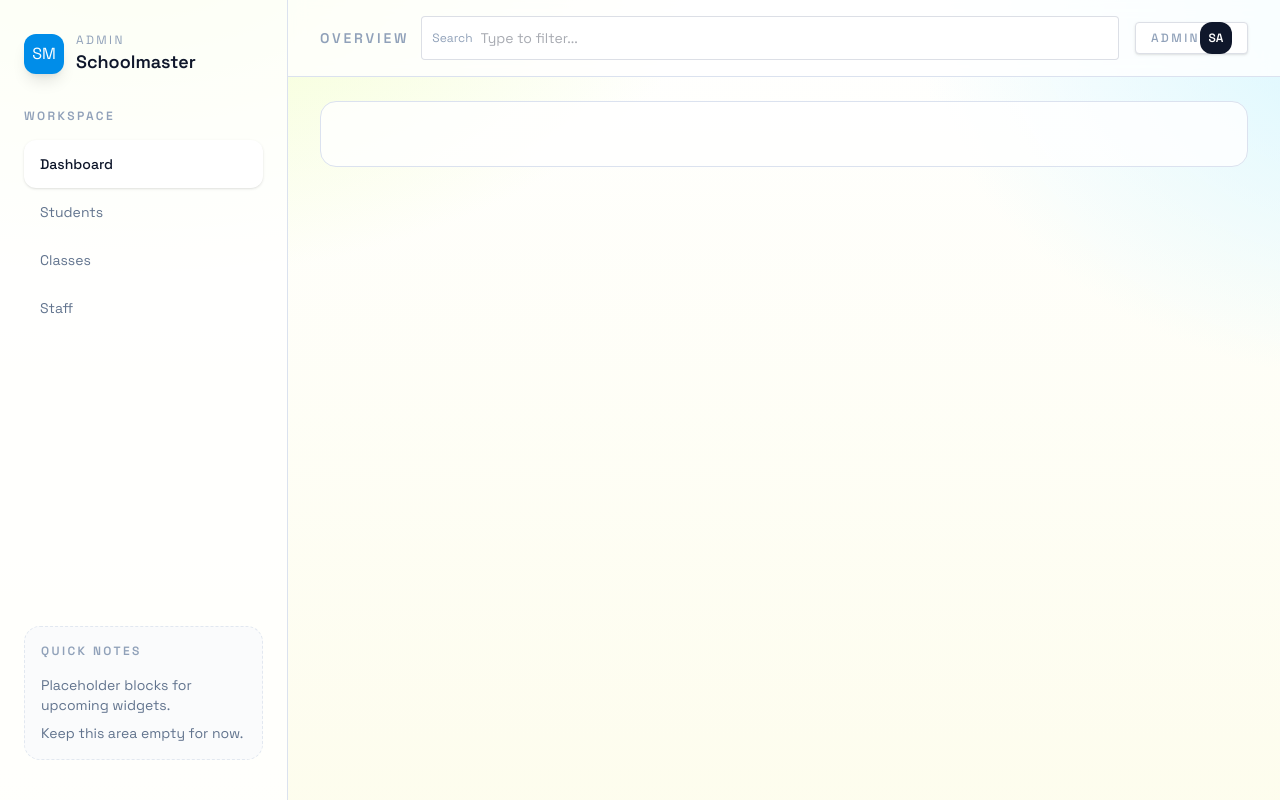
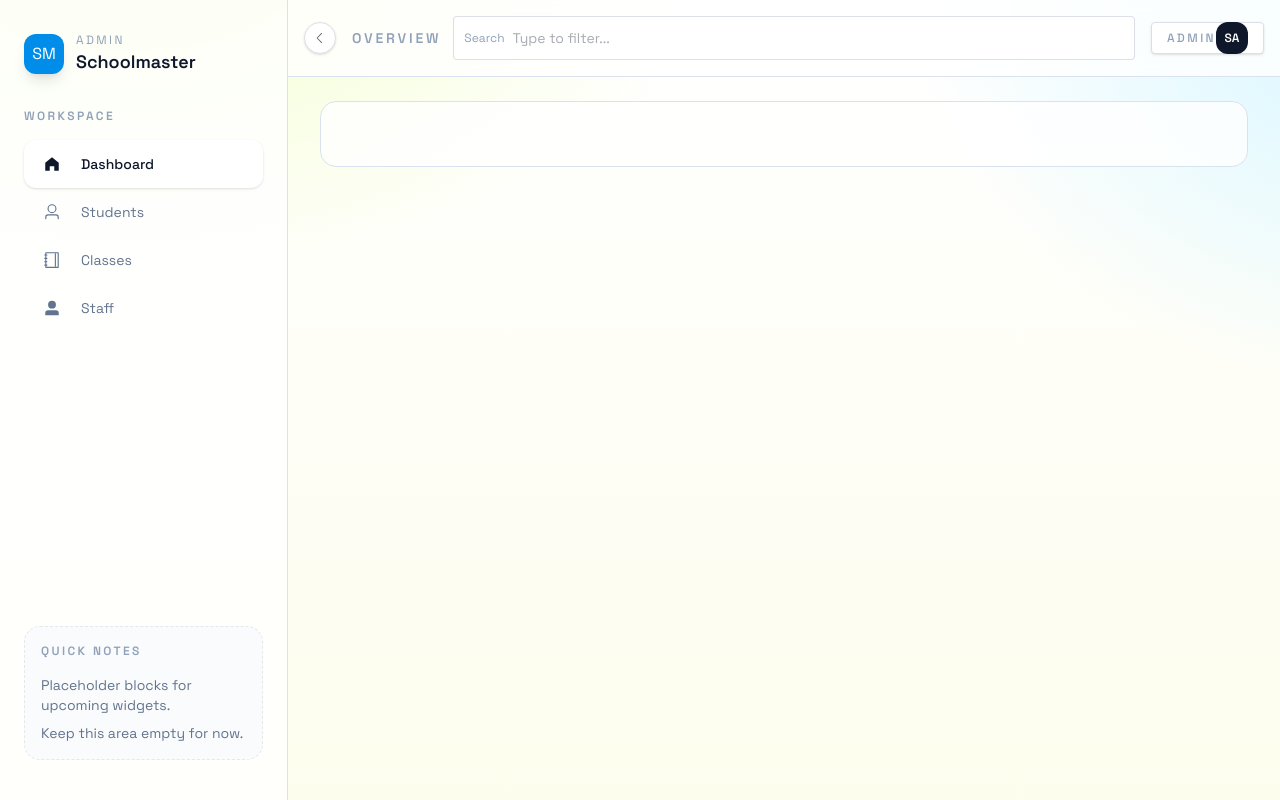
Before and after one commit to edersondev/schoolmaster-front, a Vue app: page / in a window 1280 px wide. Built offline with nearby package versions, Linux system fonts and the light colour scheme.

Commit message:
refactor: enhance AdminLayout and AdminSidebar for better sidebar management; update AdminTopbar for responsive toggling

```diff
--- a/src/components/admin/AdminLayout.vue
+++ b/src/components/admin/AdminLayout.vue
@@ -5,8 +5,13 @@ import AdminSidebar from './AdminSidebar.vue'
 import AdminTopbar from './AdminTopbar.vue'
 
 const isSidebarOpen = shallowRef(false)
+const isSidebarCollapsed = shallowRef(false)
 
-const toggleSidebar = () => {
+const toggleDesktopSidebar = () => {
+  isSidebarCollapsed.value = !isSidebarCollapsed.value
+}
+
+const toggleMobileSidebar = () => {
   isSidebarOpen.value = !isSidebarOpen.value
 }
 </script>
@@ -14,12 +19,20 @@ const toggleSidebar = () => {
 <template>
   <div class="app-bg min-h-screen">
     <div class="flex min-h-screen">
-      <aside class="hidden w-72 shrink-0 border-r border-[color:var(--color-border)] bg-white/80 lg:block">
-        <AdminSidebar />
+      <aside
+        class="hidden shrink-0 overflow-hidden border-r border-[color:var(--color-border)] bg-white/80 transition-[width] duration-300 lg:block"
+        :class="isSidebarCollapsed ? 'w-20' : 'w-72'"
+      >
+        <AdminSidebar :collapsed="isSidebarCollapsed" />
       </aside>
 
       <div class="flex min-w-0 flex-1 flex-col">
-        <AdminTopbar @toggle-sidebar="toggleSidebar" />
+        <AdminTopbar
+          :is-sidebar-collapsed="isSidebarCollapsed"
+          :is-mobile-sidebar-open="isSidebarOpen"
+          @toggle-desktop-sidebar="toggleDesktopSidebar"
+          @toggle-mobile-sidebar="toggleMobileSidebar"
+        />
 
         <main class="flex-1 overflow-y-auto px-4 pb-8 pt-6 sm:px-6 lg:px-8">
           <div class="mx-auto w-full max-w-6xl">
@@ -39,7 +52,7 @@ const toggleSidebar = () => {
       class="lg:hidden"
     >
       <div class="h-full border-r border-[color:var(--color-border)] bg-white/95">
-        <AdminSidebar />
+        <AdminSidebar :collapsed="false" />
       </div>
     </ElDrawer>
   </div>
--- a/src/components/admin/AdminSidebar.vue
+++ b/src/components/admin/AdminSidebar.vue
@@ -1,19 +1,48 @@
-<script setup></script>
+<script setup>
+import { computed } from 'vue'
+import { HomeFilled, Notebook, User, UserFilled } from '@element-plus/icons-vue'
+
+const props = defineProps({
+  collapsed: {
+    type: Boolean,
+    default: false,
+  },
+})
+
+const menuItems = [
+  { index: 'dashboard', label: 'Dashboard', icon: HomeFilled },
+  { index: 'students', label: 'Students', icon: User },
+  { index: 'classes', label: 'Classes', icon: Notebook },
+  { index: 'staff', label: 'Staff', icon: UserFilled },
+]
+
+const menuItemClass = computed(() =>
+  props.collapsed
+    ? '!h-12 !w-12 !justify-center !rounded-xl !px-0 !text-slate-500 hover:!bg-slate-50'
+    : '!h-12 !rounded-xl !px-4 !text-sm !text-slate-500 hover:!bg-slate-50'
+)
+
+const dashboardClass = computed(() =>
+  props.collapsed
+    ? '!h-12 !w-12 !justify-center !rounded-xl !px-0 !text-slate-900 !bg-white !shadow-sm'
+    : '!h-12 !rounded-xl !px-4 !text-sm !font-medium !text-slate-900 !bg-white !shadow-sm'
+)
+</script>
 
 <template>
-  <div class="flex h-full flex-col gap-8 px-6 pb-10 pt-8">
-    <div class="flex items-center gap-3">
+  <div class="flex h-full flex-col gap-8 px-6 pb-10 pt-8" :class="props.collapsed ? 'items-center px-4' : ''">
+    <div class="flex items-center gap-3" :class="props.collapsed ? 'flex-col' : ''">
       <div class="grid h-10 w-10 place-items-center rounded-xl bg-[color:var(--color-accent)] text-white shadow-lg">
         SM
       </div>
-      <div>
+      <div v-if="!props.collapsed">
         <p class="text-xs uppercase tracking-[0.2em] text-slate-400">Admin</p>
         <p class="text-lg font-semibold text-slate-900">Schoolmaster</p>
       </div>
     </div>
 
-    <div class="space-y-4">
-      <p class="text-xs font-semibold uppercase tracking-[0.2em] text-slate-400">Workspace</p>
+    <div class="space-y-4" :class="props.collapsed ? 'w-full' : ''">
+      <p v-if="!props.collapsed" class="text-xs font-semibold uppercase tracking-[0.2em] text-slate-400">Workspace</p>
       <ElMenu
         class="border-0 !border-r-0 bg-transparent"
         background-color="transparent"
@@ -21,22 +50,32 @@
         active-text-color="#0f172a"
         :default-active="'dashboard'"
       >
-        <ElMenuItem index="dashboard" class="!h-12 !rounded-xl !px-4 !text-sm !font-medium !text-slate-900 !bg-white !shadow-sm">
-          Dashboard
-        </ElMenuItem>
-        <ElMenuItem index="students" class="!h-12 !rounded-xl !px-4 !text-sm !text-slate-500 hover:!bg-slate-50">
-          Students
-        </ElMenuItem>
-        <ElMenuItem index="classes" class="!h-12 !rounded-xl !px-4 !text-sm !text-slate-500 hover:!bg-slate-50">
-          Classes
-        </ElMenuItem>
-        <ElMenuItem index="staff" class="!h-12 !rounded-xl !px-4 !text-sm !text-slate-500 hover:!bg-slate-50">
-          Staff
+        <ElMenuItem
+          v-for="item in menuItems"
+          :key="item.index"
+          :index="item.index"
+          :class="item.index === 'dashboard' ? dashboardClass : menuItemClass"
+        >
+          <ElTooltip
+            :disabled="!props.collapsed"
+            :content="item.label"
+            placement="right"
+          >
+            <div class="flex items-center gap-3" :class="props.collapsed ? 'justify-center' : ''">
+              <ElIcon class="text-base">
+                <component :is="item.icon" />
+              </ElIcon>
+              <span v-if="!props.collapsed">{{ item.label }}</span>
+            </div>
+          </ElTooltip>
         </ElMenuItem>
       </ElMenu>
     </div>
 
-    <div class="mt-auto space-y-4 rounded-2xl border border-dashed border-slate-200 bg-slate-50/70 p-4">
+    <div
+      v-if="!props.collapsed"
+      class="mt-auto space-y-4 rounded-2xl border border-dashed border-slate-200 bg-slate-50/70 p-4"
+    >
       <p class="text-xs font-semibold uppercase tracking-[0.2em] text-slate-400">Quick Notes</p>
       <div class="space-y-2 text-sm text-slate-500">
         <p>Placeholder blocks for upcoming widgets.</p>
--- a/src/components/admin/AdminTopbar.vue
+++ b/src/components/admin/AdminTopbar.vue
@@ -1,24 +1,46 @@
 <script setup>
 import { shallowRef } from 'vue'
+import { ArrowLeft, ArrowRight, Expand } from '@element-plus/icons-vue'
 
-const emit = defineEmits(['toggleSidebar'])
+const props = defineProps({
+  isSidebarCollapsed: {
+    type: Boolean,
+    default: false,
+  },
+  isMobileSidebarOpen: {
+    type: Boolean,
+    default: false,
+  },
+})
+
+const emit = defineEmits(['toggleDesktopSidebar', 'toggleMobileSidebar'])
 const searchQuery = shallowRef('')
 </script>
 
 <template>
   <header class="sticky top-0 z-30 border-b border-[color:var(--color-border)] bg-white/80 backdrop-blur">
-    <div class="flex items-center gap-4 px-4 py-4 sm:px-6 lg:px-8">
+    <div class="flex items-center gap-4 px-4 py-4 sm:px-4 lg:px-4">
       <ElButton
-        class="inline-flex h-10 w-10 rounded-xl border border-slate-200 bg-white text-slate-600 shadow-sm lg:!hidden"
-        plain
-        @click="emit('toggleSidebar')"
+        class="!hidden h-10 w-10 items-center justify-center rounded-full border border-slate-200 bg-white text-slate-600 shadow-sm lg:!flex"
+        circle
+        @click="emit('toggleDesktopSidebar')"
       >
         <span class="sr-only">Toggle sidebar</span>
-        <div class="space-y-1">
-          <span class="block h-0.5 w-5 rounded-full bg-current"></span>
-          <span class="block h-0.5 w-4 rounded-full bg-current"></span>
-          <span class="block h-0.5 w-5 rounded-full bg-current"></span>
-        </div>
+        <ElIcon class="text-lg">
+          <ArrowLeft v-if="!props.isSidebarCollapsed" />
+          <ArrowRight v-else />
+        </ElIcon>
+      </ElButton>
+
+      <ElButton
+        class="inline-flex h-10 w-10 items-center justify-center rounded-xl border border-slate-200 bg-white text-slate-600 shadow-sm lg:!hidden"
+        plain
+        @click="emit('toggleMobileSidebar')"
+      >
+        <span class="sr-only">Toggle sidebar</span>
+        <ElIcon class="text-lg">
+          <Expand />
+        </ElIcon>
       </ElButton>
 
       <div class="flex flex-1 items-center gap-3">
```
